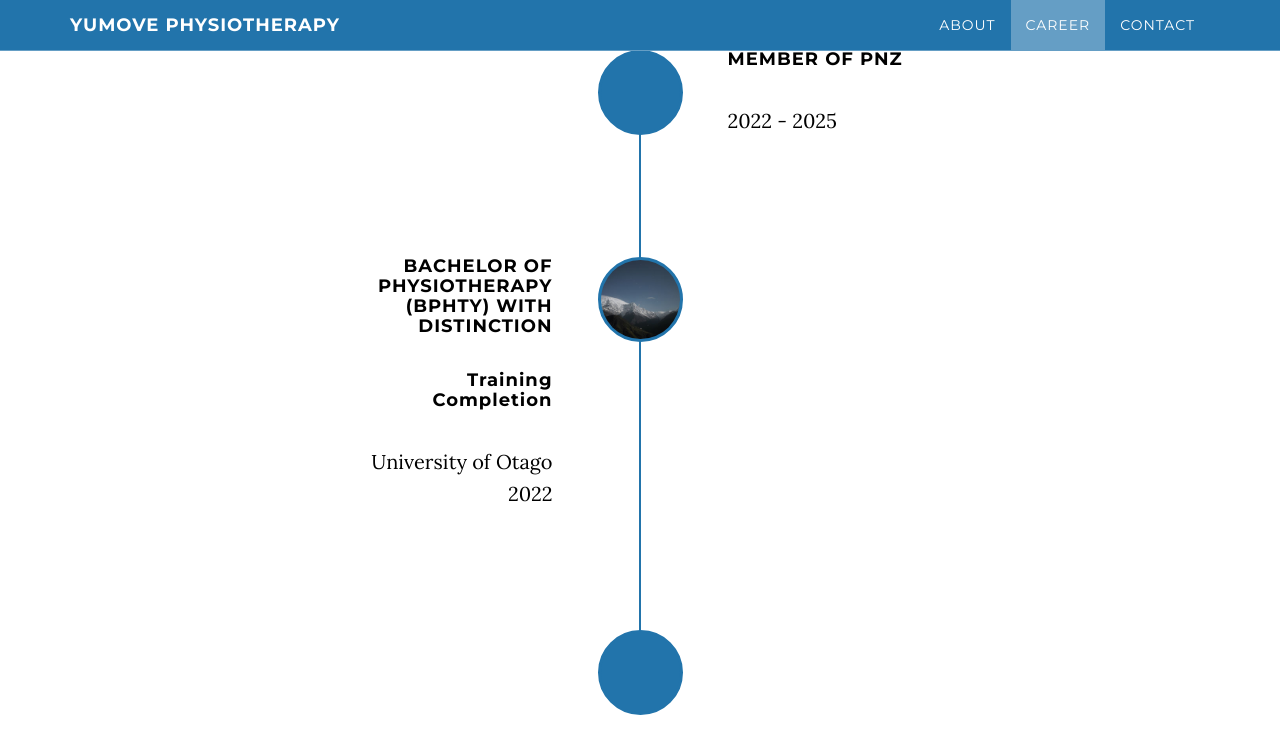
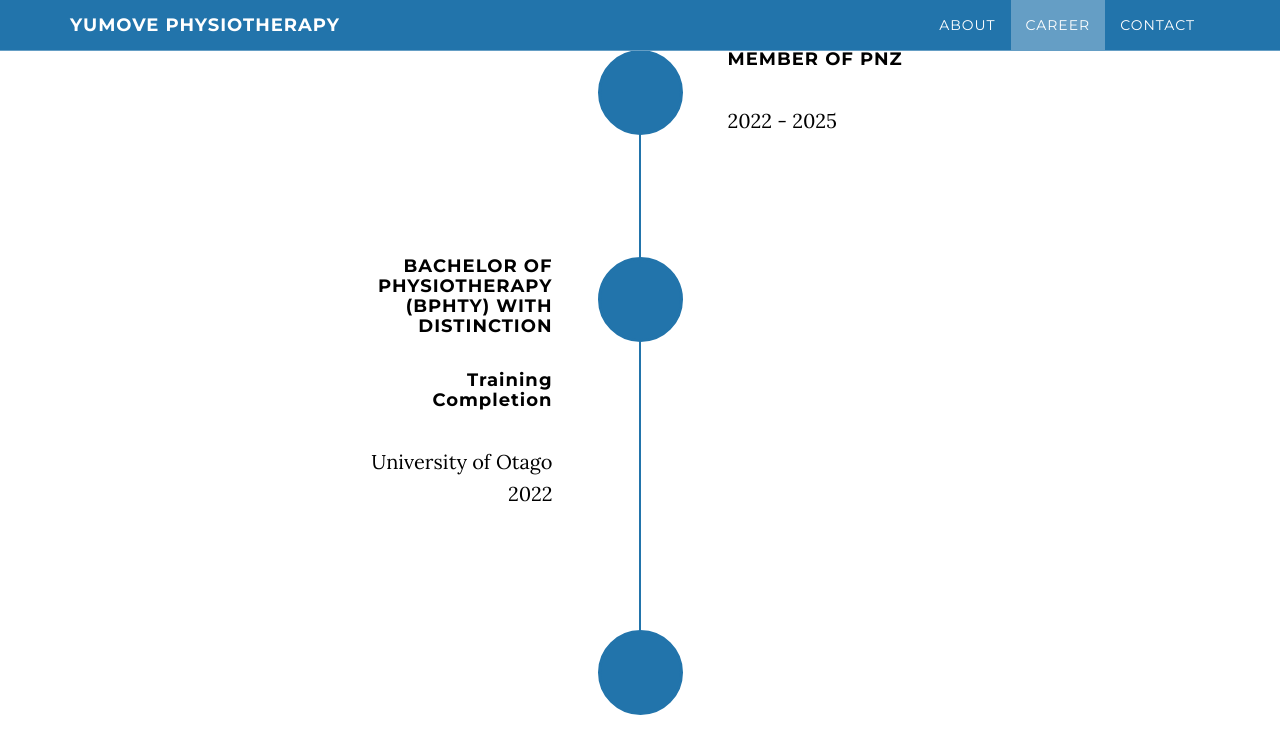
Before and after one commit to SavidDu/kirby_dev, a Jekyll site: the page built from index.html, in a window 1280 px wide and 900 px high, scrolled down 2506 px. Shown: the top 754 px of the window. Built offline with Jekyll 4.4.1, drawn with Linux system fonts in a browser that asks for light colours.

Commit message:
Update 2014-01-01-job01.markdown

```diff
--- a/_posts/2014-01-01-job01.markdown
+++ b/_posts/2014-01-01-job01.markdown
@@ -2,7 +2,7 @@
 layout: null
 title: Bachelor of Physiotherapy (BPhty) with Distinction
 subtitle: Training Completion
-image: "img/timeline/4.jpg"
+image:
 ---
 University of Otago
 2022
```
